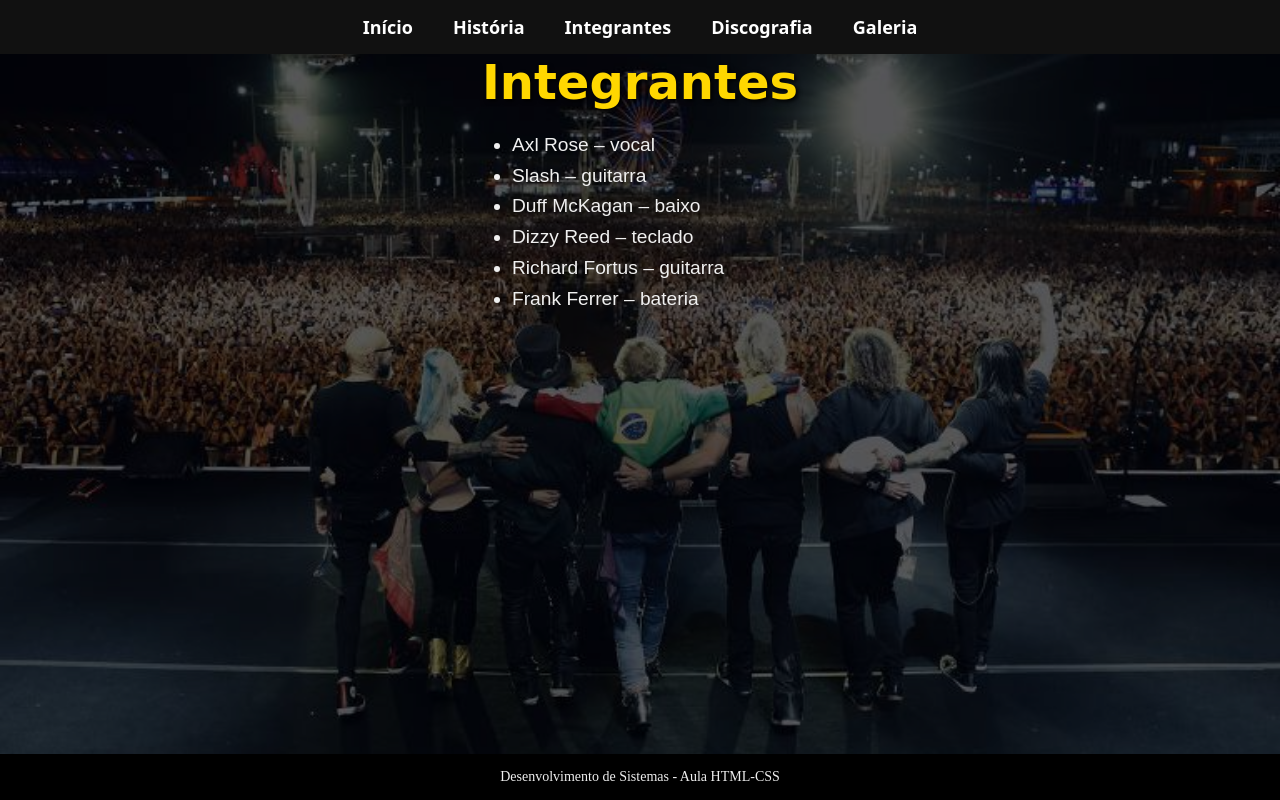
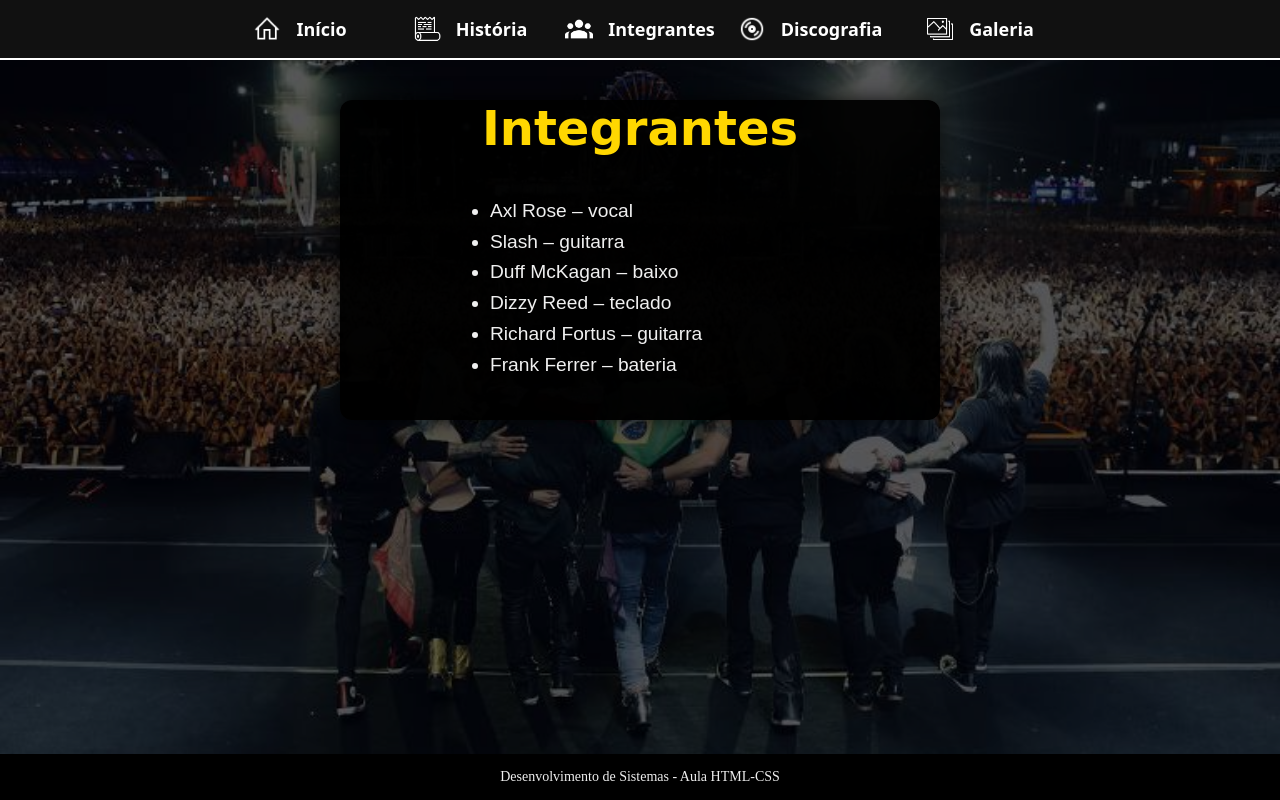
Before and after one commit to uRyber/New-HTML-CSS, a plain HTML site: page New HTML/pages/integrantes.html in a window 1280 px wide. Drawn offline with Linux system fonts and the light colour scheme.

Commit message:
2° versão da Page HTML-CSS (Guns NRoses)

```diff
--- a/New HTML/css/stylesheet.css
+++ b/New HTML/css/stylesheet.css
@@ -1,15 +1,16 @@
-* {
+*{
   margin: 0;
   padding: 0;
   box-sizing: border-box;
 }
 
-.cabecalho {
+header {
   background-color: #111;
-  padding: 15px 0;
+  border-bottom: 2px solid white;
+  z-index: 1;
 }
 
-.cabecalho ul {
+.cabecalho kontainer {
   list-style: none;
   margin: 0;
   padding: 0;
@@ -17,8 +18,25 @@
   justify-content: center;
 }
 
-.cabecalho li {
-  margin: 0 20px;
+.menu {
+  display: flex;
+  align-items: center;
+  gap: 15px; /* espaço entre ícone e texto */
+  text-align: center;
+  margin: 0;
+  width: 170px;
+  height: 100%;
+  padding: 15px 0;
+  justify-content: center;
+  cursor: pointer;
+}
+
+.menu:last-child {
+  border-right: none;
+}
+
+.menu:hover{
+  background-color: #000;
 }
 
 .cabecalho a {
@@ -30,13 +48,13 @@
   transition: color 0.3s;
 }
 
-/* Efeito mouse */
 .cabecalho a:hover {
   text-decoration: underline;
   color: #a7a7a7;
 }
 
 body {
+  min-height: 100vh;
   padding-bottom: 50px;
   background-image: url('../imagens/fundo.jpg');
   background-size: cover;
@@ -46,6 +64,7 @@ body {
   color: #fff;
   background-color: rgba(0,0,0,0.6);
   position: relative;
+  z-index: 0;
 }
 
 body::before {
@@ -60,8 +79,8 @@ body::before {
 }
 
 #back{
-  background: linear-gradient(to bottom, rgba(0, 0, 0, 0.85), rgba(0, 0, 0, 0.7));
-  padding: 30px;
+  background: linear-gradient(to bottom, rgba(0, 0, 0, 0.95), rgba(0, 0, 0, 0.97));
+  padding: 50px;
   border-radius: 12px;
   max-width: 800px;
   margin: 40px auto;
@@ -70,13 +89,13 @@ body::before {
 }
 
 #imgstart{
-  width: 600px;
+  width: 300px;
   max-width: 100%;
   display: block;
   margin: 0px auto;
-  margin-bottom: 100px;
-  -webkit-mask-image: radial-gradient(circle, rgba(0,0,0,1) 70%, rgba(0,0,0,0) 100%);
-  mask-image: radial-gradient(circle, rgba(0,0,0,1) 70%, rgba(0,0,0,0) 100%);
+  margin-bottom: 50px;
+  -webkit-mask-image: radial-gradient(circle, rgba(0,0,0,1) 40%, rgba(0,0,0,0) 100%);
+  mask-image: radial-gradient(circle, rgba(0,0,0,1) 40%, rgba(0,0,0,0) 100%);
 }
 
 .titulo {
@@ -84,7 +103,7 @@ body::before {
   font-size: 3rem;
   color: #FFD700;
   text-align: center;
-  margin-bottom: 20px;
+  margin-bottom: 40px;
   text-shadow: 2px 2px 4px #000;
 }
 
@@ -95,6 +114,7 @@ body::before {
   max-width: 700px;
   margin: 0 auto 40px auto;
   line-height: 1.6;
+  text-indent: 2em;
 }
 
 footer{
@@ -113,7 +133,7 @@ footer{
   width: 600px;
   max-width: 100%;
   display: block;
-  margin: 20px auto;
+  margin: 10px auto;
 }
 
 .discografia{
@@ -121,6 +141,28 @@ footer{
   font-size: 1.2rem;
   color: #f0f0f0;
   max-width: 700px;
-  margin: 0 40%;
+  margin: 0 auto;
   line-height: 1.6;
 }
+
+ul.discografia{
+  padding: 0%;
+  width: 300px;
+}
+
+#backdisc{
+  background: linear-gradient(to bottom, rgba(0, 0, 0, 0.95), rgba(0, 0, 0, 0.97));
+  border-radius: 12px;
+  max-width: 600px;
+  height: 320px;
+  margin: 40px auto;
+  box-shadow: 0 0 20px rgba(0, 0, 0, 0.8);
+  color: #fff;
+}
+
+.icons {
+  width: 28px;
+  height: 28px;
+  display: block;
+  margin: 0; /* centraliza e dá espaço abaixo */
+}
--- a/New HTML/pages/integrantes.html
+++ b/New HTML/pages/integrantes.html
@@ -9,15 +9,30 @@
     </head>
     <body>
         <header class="cabecalho">
-            <ul>
-                <li><a href="../index.html">Início</a></li>
-                <li><a href="../pages/historia.html">História</a></li>
-                <li><a href="../pages/integrantes.html">Integrantes</a></li>
-                <li><a href="../pages/discografia.html">Discografia</a></li>
-                <li><a href="../pages/galeria.html">Galeria</a></li>
-            </ul>
+            <kontainer>
+                <div class="menu">
+                    <img src="../favicon/home.png" alt="Início" class="icons">
+                    <a href="/New HTML/index.html">Início</a></li>
+                </div>
+                <div class="menu">
+                    <img src="../favicon/history.png" alt="História" class="icons">
+                    <a href="historia.html">História</a>
+                </div>
+                <div class="menu">
+                    <img src="../favicon/integrantes.png" alt="Integrantes" class="icons">
+                    <a href="integrantes.html">Integrantes</a>
+                </div>
+                <div class="menu">
+                    <img src="../favicon/disc.png" alt="Discografia" class="icons">
+                    <a href="discografia.html">Discografia</a>
+                </div>
+                <div class="menu">
+                    <img src="../favicon/galeria.png" alt="Galeria" class="icons">
+                    <a href="galeria.html">Galeria</a>
+                </div>
+            </kontainer>
         </header>
-            <div id="backintegrantes">
+            <div id="backdisc">
                 <h1 class="titulo">Integrantes</h1>
                     <ul class="discografia">
                         <li>Axl Rose – vocal</li>
```
Also changed, not shown: New HTML/index.html (+23 -9 lines), New HTML/pages/discografia.html (+22 -7 lines), New HTML/pages/galeria.html (+22 -7 lines), New HTML/pages/historia.html (+22 -7 lines), New HTML/favicon/disc.png (added), New HTML/favicon/galeria.png (added), New HTML/favicon/history.png (added), New HTML/favicon/home.png (added), New HTML/favicon/integrantes.png (added), New HTML/imagens/start.jpg, 1 other file.
